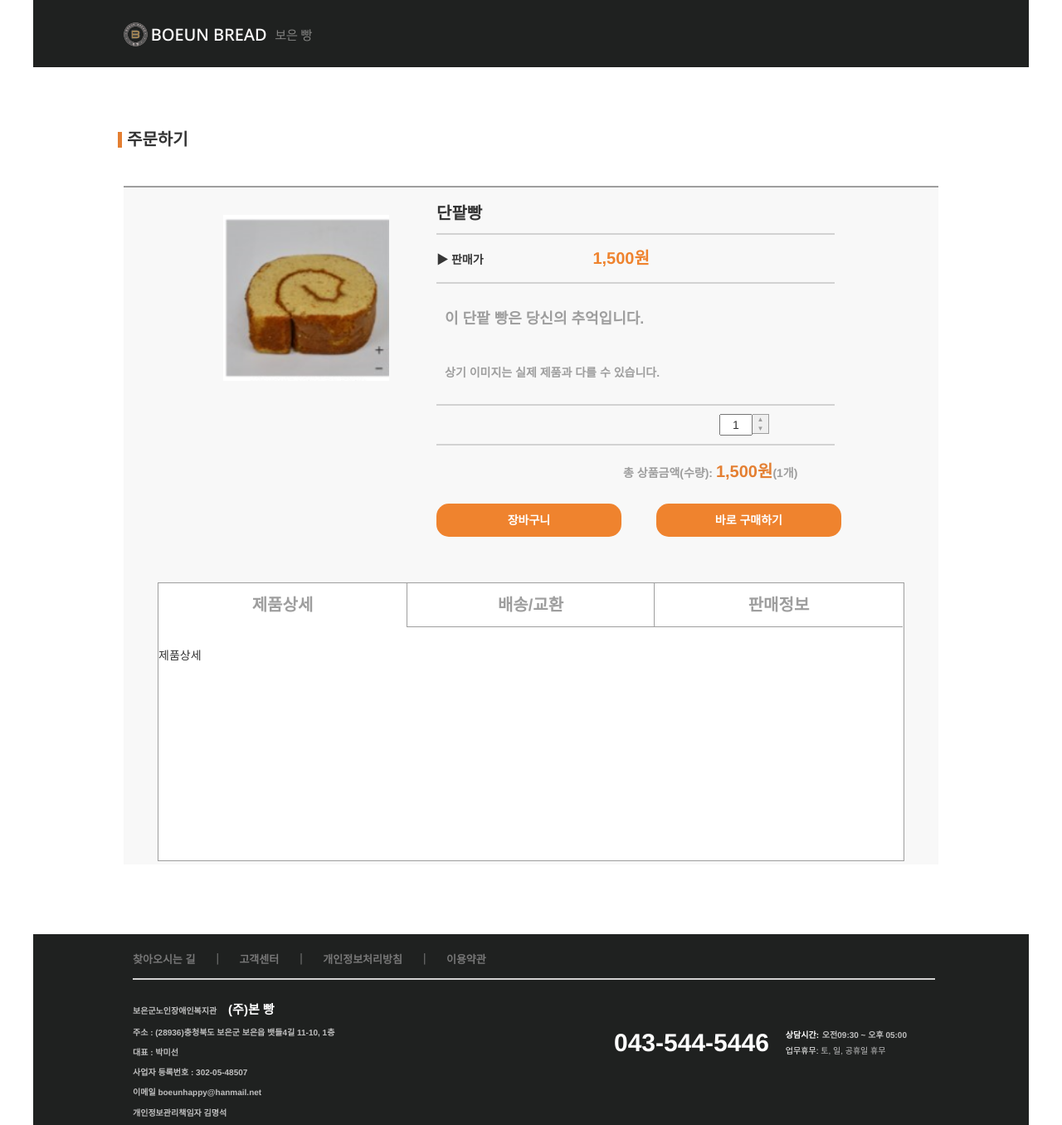
After one commit to YounngR/boeunProject, a Django app: page /order/detail/1/ in a window 1280 px wide. The commit adds this page. Shown: the whole page at 83% size. Run offline with Django 3.2, Linux system fonts and the light colour scheme; data comes from the database, SQL or seed files in the repository; both versions use the stored data as it was after the commit; some libraries are stand-ins or nearby versions.

Commit message:
order detail

```diff
--- a/boeun_bread/templates/base.html
+++ b/boeun_bread/templates/base.html
@@ -72,7 +72,7 @@
 
               <div class="banner_font" style="margin-left:75px;" onclick="boeun_bread_story()">본빵스토리</div>
               <div class="banner_font" style="margin-left:392px;" onclick="boeun_best()">추천베스트</div>
-              <div class="banner_font" style="margin-left:730px;" onclick="order_guidance()">주문하기</div>
+              <div class="banner_font" style="margin-left:730px;" onclick="order()">주문하기</div>
               <div class="banner_font" style="margin-left:1040px;" onclick="Service_center()">고객센터</div>
           </div>
         </header>
--- /dev/null
+++ b/boeun_bread/templates/boeun_bread/order_detail.html
@@ -0,0 +1,288 @@
+{% extends 'base2.html' %}
+{% load extra %}
+{% block cart_content %}
+    <style>
+        #detail-content{
+            width: 982px;
+            height: 818px;
+            border-top:2px solid #9E9E9E;
+            margin: 0 auto;
+            margin-top:41px;
+            background: #F8F8F8;
+        }
+        #img-box{
+           width:377px;
+            height:300px;
+            float: left;
+
+        }
+       #img-box > img{
+            width:200px;
+            height:200px;
+            margin-left:120px;
+            margin-top: 33px;
+        }
+        #bread-info{
+
+            width:605px;
+            height: 300px;
+
+            float: right;
+        }
+         hr{
+            width:480px;
+            border-width: 2px;
+            border-color:rgb(210,210,210);
+            margin:0;
+        }
+        #pm-btn{
+            width:23px;
+            float: right;
+            font-size: 8px;
+        }
+        #pm-btn > button{
+            margin:0;
+            padding:0;
+            width:20px;
+            height: 13px;
+            border:1px solid #9E9E9E;
+            color:#9E9E9E;
+            border-left: 0;
+
+        }
+        button:focus {outline:0;}
+        .footer-btn{
+            width:223px;
+            height:40px;
+            background: #EF832E;
+            border-radius: 15px;
+            text-align: center;
+            line-height: 40px;;
+            display: inline-block;
+            cursor: pointer;
+        }
+
+        #tab{
+            clear:both;
+            width:900px;
+            height: 336px;
+            margin: 0 auto;
+            position: relative;
+            top:176px;
+            background: white;;
+            border: 1px solid #9E9E9E;
+        }
+        #tab-header{
+            list-style: none;
+
+        }
+        #tab-header > li{
+            float: left;
+            width:299px;
+            height:53px;
+            border: 1px solid #9E9E9E;
+            text-align: center;
+            line-height: 53px;
+            font-size: 20px;
+            font-weight: 600;
+            color:#9E9E9E;
+            cursor: pointer;
+
+        }
+        #tab-header > li:nth-child(1),
+        #tab-header > li:nth-last-child(1){
+            border:0;
+            border-bottom: 1px solid #9e9e9e;
+        }
+
+
+        #tab-content{
+            margin-top:77px;
+        }
+        #tab-header>li.active{
+            border-bottom: 0;
+        }
+        #msg-box{
+            width:300px;
+            height: 100px;
+            opacity: 0.7;
+            background: black;
+            position: absolute;
+            color:white;
+            font-weight: 600;
+            text-align: center;
+            line-height: 100px;
+        }
+    </style>
+    <div style="margin-top:73px; margin-left:102px;">
+        <div style="width:5px; height:19px; margin-top:5px; background:#e47f32; float: left;"></div>
+        <p style="margin-left:11px;font-size:20px; font-weight:800;">주문하기</p>
+    </div>
+    <div id="detail-content">
+
+        <div id="img-box">
+            <img src="/media/{{prod.P_img}}">
+        </div>
+        <div id="bread-info">
+            <p style="font-size: 20px; font-weight: 800; margin-top: 17px;">
+                {{prod.P_name}}
+            </p>
+            <hr>
+
+            <div style="margin-top: 14px; font-weight: 600;">
+                <span style="font-size: 14px; color:#363636;">
+                    ▶ 판매가
+                </span>
+                <span style="font-size: 20px; color: #EF832E; margin-left:128px ;">
+                    <span id="price">{{prod.P_price|number_format}}</span>원
+                </span>
+            </div>
+            <hr style="margin-top:14px;">
+            <p style="margin-left:10px; margin-top:30px; font-size: 18px; font-weight: 600; color:#9E9E9E;">
+                이 단팥 빵은 당신의 추억입니다.
+            </p>
+            <p style="margin-left:10px; margin-top:42px; font-size:14px; font-weight:600; color:#9E9E9E;">
+                상기 이미지는 실제 제품과 다를 수 있습니다.
+            </p>
+            <hr style="margin-top: 28px;">
+
+            <div style="width:63px; margin-left: 341px; margin-top: 10px;">
+                <input id="count" type="text" style="width:40px;height:26px; text-align: center;" value="1">
+                <div id="pm-btn">
+
+                    <button id="plus">
+                        ▲
+                    </button>
+                    <button id="minus" style="border-top:0 ; position: relative; top:-2px;">
+                            ▼
+                    </button>
+                </div>
+
+            </div>
+            <hr style="margin-top: 10px;">
+            <p style="font-size: 14px; font-weight: 600; color:#9E9E9E; margin-left: 225px; margin-top: 17px;">
+                총 상품금액(수량): <span id="total_price" style="font-size:20px; color:#e47f32;"></span>(<span id="total_count"></span>개)
+            </p>
+            <div style="font-weight: bold; font-size: 14px; color:white; margin-top: 24px;">
+                <div class="footer-btn add-cart-btn"  pk="{{prod.pk}}">장바구니</div>
+                <div class="footer-btn" style="margin-left: 38px;">바로 구매하기</div>
+            </div>
+        </div>
+        <!--tab-->
+        <div id="tab">
+            <!--tab header-->
+            <ul id="tab-header">
+                <li class="tab-btn active" num="1">제품상세</li>
+                <li class="tab-btn" num="2" style="border-top: 0;">배송/교환</li>
+                <li class="tab-btn" num="3">판매정보</li>
+            </ul>
+            <!--tab content-->
+            <div id="tab-content">
+                <p id="content1" class="content">
+                    제품상세
+                </p>
+                <p id="content2" class="content" style="display: none;">
+                    배송
+                </p>
+                <p id="content3" class="content" style="display: none;">
+                    판매정보
+                </p>
+            </div>
+        </div>
+
+    </div>
+    <div id="msg-box" style="display:none;">
+        <p>상품이 장바구니에 담겼습니다.</p>
+    </div>
+    <script>
+          function center(scroll_top){
+            var w = (window.innerWidth/2)-150;
+            var h = ((window.innerHeight/2)-50)+scroll_top;
+            $("#msg-box").css({
+                "left":w+"px",
+                "top":h+"px"
+            });
+        }
+        center(0);
+        $(document).scroll(function(){
+            center($(this).scrollTop());
+        });
+        function show_animation(){
+            $("#msg-box").toggle('fast',function(){
+                setTimeout(
+                    function(){
+                        $("#msg-box").hide();
+                    },
+                    1000
+                );
+            });
+        }
+        //예) 1500 -> 1,500
+        function number_format(num){
+            return num.toString().replace(/\B(?=(\d{3})+(?!\d))/g, ",");
+        }
+        //초기화
+        function init(){
+            var price = $("#price").text();
+            var count = parseInt($("#count").val());
+            price = parseInt(price.replace( /,/gi,''));
+            $("#total_count").text(count);
+            $("#total_price").text(number_format(price*count)+"원");
+        }
+        init();
+        $("#plus").click(function(){
+
+            $("#count").val(parseInt($("#count").val())+1);
+            init();
+        });
+        $("#minus").click(function(){
+            var count = parseInt($("#count").val());
+            count--;
+            if(count < 0)
+                count = 0;
+            $("#count").val(count)
+            init();
+        });
+        //tab -btn 클릭시
+        $(".tab-btn").click(function(){
+            var num = $(this).attr("num");
+            $(".tab-btn").removeClass('active');
+            $(this).addClass('active');
+
+            $(".content").css("display","none");
+            $("#content"+num).css("display","block");
+
+
+
+        });
+
+        //장바구니 담기 클릭시
+        $(".add-cart-btn").click(function(){
+
+            var pk    = $(this).attr("pk");
+            var count = $("#count").val();
+            var url = "/addCart/"+pk+"/"+count
+            if(count > 0){
+            $.ajax({
+                  type : "GET",
+                  url : url,
+
+                  success : function(response)
+                  {
+                    show_animation();
+
+                  }
+              });
+            }
+        });
+        $("#count").keyup(function(){
+            var count = parseInt($(this).val());
+            if(count < 0){
+                $(this).val("");
+                $(this).val(0);
+            }
+            init();
+        });
+    </script>
+
+{% endblock %}
--- a/boeun_bread/urls.py
+++ b/boeun_bread/urls.py
@@ -19,6 +19,7 @@ urlpatterns = [
     #end manage
     #주문하기
     path('order/',views.order,name="order"),
+    path('order/detail/<pk>/',views.order_detail,name="orderDetail"),
     #end 주문하기
     #로그인
     path('Login/',views.Login, name="Login"),
--- a/boeun_bread/views.py
+++ b/boeun_bread/views.py
@@ -245,16 +245,20 @@ def SignUpOk(request):
 #회원정보수정
 @login_required
 def modify_user(request):
+    context = {}
     if request.method == "POST":
-        user    = User.objects.get(username=request.user.username)
-        profile = Profile.objects.get(user=request.user)
-        user.set_password(request.POST.get('user_pwd'))
-        profile.U_name  = request.POST.get('user_name')
-        profile.U_phone = request.POST.get('user_phone')
-        user.save()
-        profile.save()
-        return redirect('/mypage/modify/')
-    return render(request, 'mypage/modify_user.html')
+        user    = auth.authenticate(request,username=request.user.username,password=request.POST.get('c_user_pwd'))
+        if user:
+            profile = Profile.objects.get(user=request.user)
+            user.set_password(request.POST.get('n_user_pwd'))
+            profile.U_name  = request.POST.get('user_name')
+            profile.U_phone = request.POST.get('user_phone')
+            user.save()
+            profile.save()
+            return redirect('/mypage/modify/')
+        else:
+            context['msg'] = "기존 비밀번호와 일치하지 않습니다."
+    return render(request, 'mypage/modify_user.html',context)
 #회원탈퇴
 @login_required
 def delete_user(request):
@@ -271,6 +275,7 @@ def delete_user(request):
     return render(request, 'mypage/delete_user.html',context)
 def search_order(request):
     return render(request, 'mypage/search_order.html')
+
 def order_history(request):
     return render(request, 'mypage/order_history.html')
 
@@ -439,7 +444,11 @@ def order(request):
         'product':product
     }
     return render(request, 'boeun_bread/order.html',context)
+#주문 detail 페이지
+def order_detail(request,pk):
+    prod = get_object_or_404(Product,pk=pk)
 
+    return render(request, 'boeun_bread/order_detail.html',{'prod':prod})
 
 
 #본빵이야기
```
Also changed, not shown: boeun_bread/templates/boeun_bread/order.html (+6 -2 lines), db.sqlite3, media/bread_img/대추롤케이_A9ojGW5.png (added).
